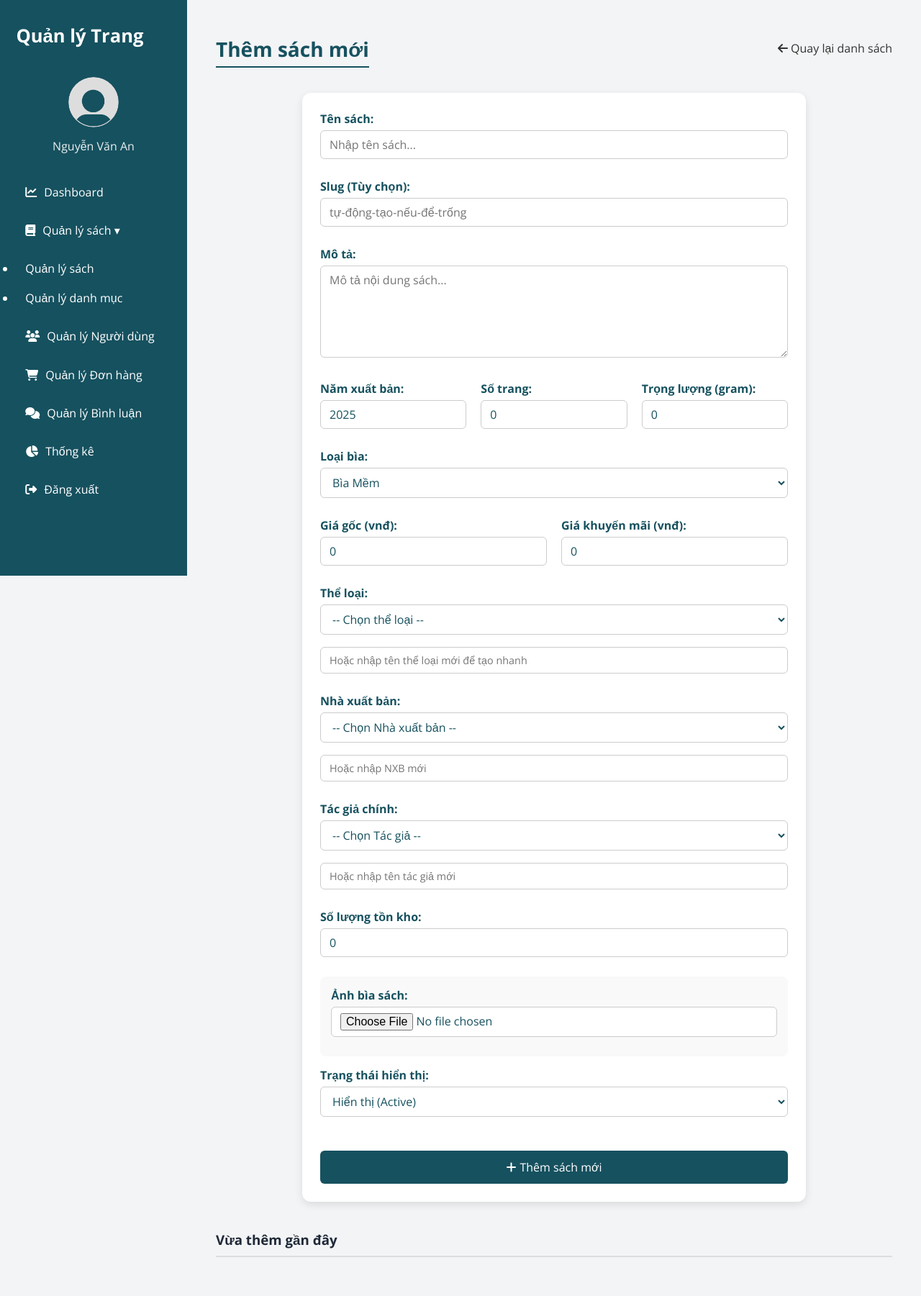
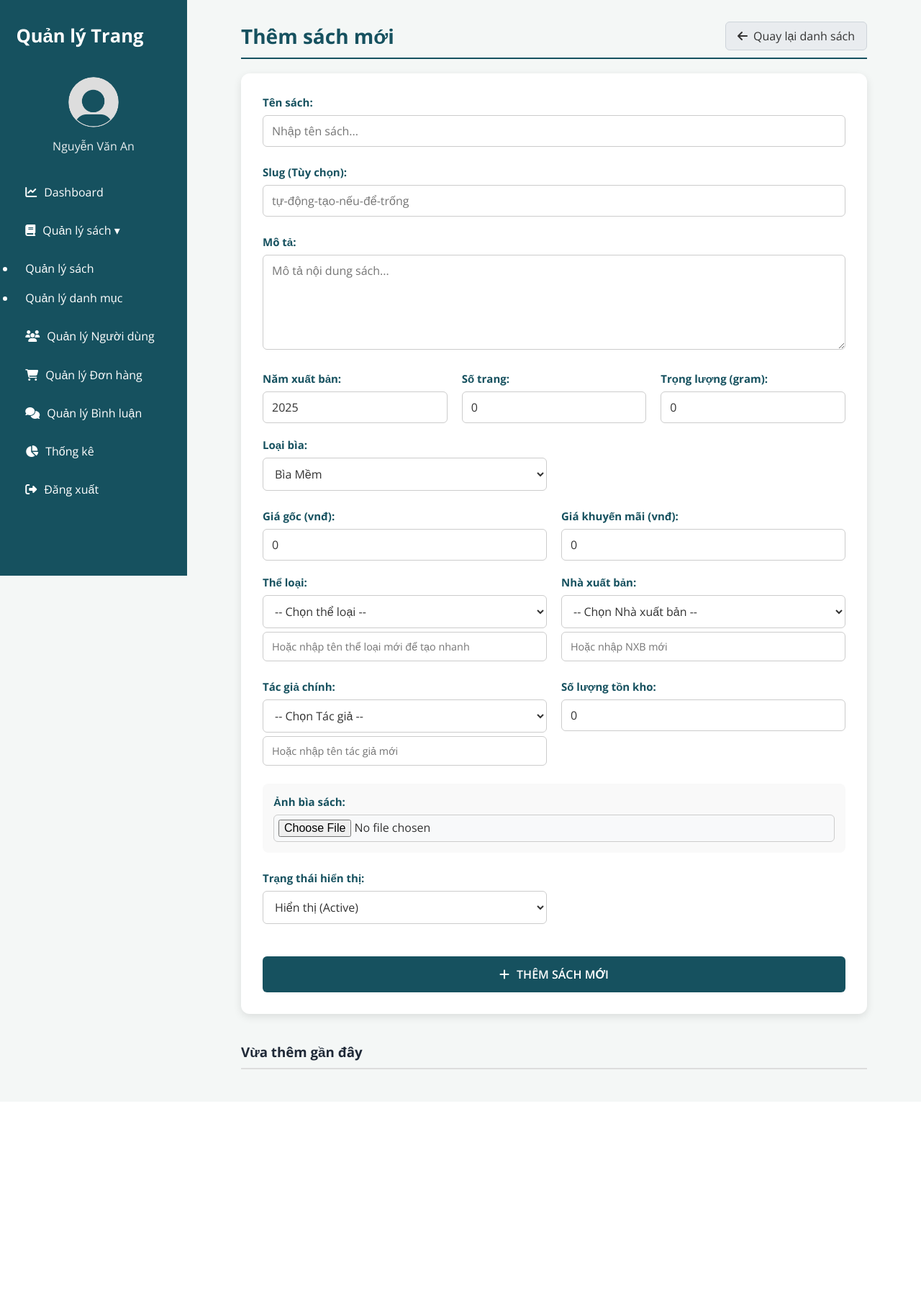
Before and after one commit to blummii/Babo-Bookstore-Website, a PHP site: page /Babo-Bookstore-Website/add_book.php in a window 1280 px wide. Shown: the whole page at 72% size. After the commit the page ends 1486 px from the top, so only its background shows below. Run offline with PHP 8.4, Linux system fonts and the light colour scheme; a user stored in the database is signed in; data comes from the database, SQL or seed files in the repository.

Commit message:
Update add_book.css

```diff
--- a/CSS/add_book.css
+++ b/CSS/add_book.css
@@ -1,196 +1,200 @@
-/* --- add_book.css --- */
+/* --- Cấu trúc chung --- */
+body {
+    background-color: #f4f7f6; /* Màu nền nhẹ */
+}
 
-/* --- Form chính --- */
-#add-book-form {
+.book-management {
     max-width: 900px;
-    margin: 20px auto;
-    padding: 25px;
+    margin: 30px auto;
+    padding: 0 15px;
+    font-family: "Segoe UI", sans-serif;
+}
+
+/* --- Header & Nút Quay lại --- */
+.header-container {
+    display: flex;
+    justify-content: space-between;
+    align-items: center;
+    margin-bottom: 20px;
+    padding-bottom: 10px;
+    border-bottom: 2px solid #16515fff;
+}
+
+.book-management h2 {
+    color: #16515fff;
+    font-size: 28px;
+    font-weight: bold;
+    margin: 0;
+}
+
+.btn-back {
+    display: inline-flex;
+    align-items: center;
+    gap: 8px;
+    padding: 8px 16px;
+    background-color: #e9ecef;
+    color: #16515fff;
+    text-decoration: none;
+    border-radius: 6px;
+    font-weight: 500;
+    transition: 0.3s;
+    border: 1px solid #ced4da;
+}
+
+.btn-back:hover {
+    background-color: #dee2e6;
+    color: #0f3e4a;
+}
+
+/* --- Form Container (Áp dụng cho cả Thêm và Sửa) --- */
+#add-book-form,
+#edit-book-form {
     background-color: #fff;
+    padding: 30px;
     border-radius: 12px;
     box-shadow: 0 4px 12px rgba(0,0,0,0.1);
+
+    /* Grid Layout: Chia 2 cột */
     display: grid;
     grid-template-columns: 1fr 1fr;
     gap: 20px;
-    font-family: "Segoe UI", sans-serif;
 }
 
-/* --- Label và input chung --- */
-#add-book-form label {
+/* --- Các nhóm Input --- */
+.form-group {
+    margin-bottom: 5px;
+}
+
+/* Những thành phần tràn hết 2 cột */
+.form-group:has(textarea),
+.form-group:has(input[name="title"]),
+.form-group:has(input[name="slug"]),
+.form-row,
+.form-group:has(input[type="file"]),
+button[type="submit"] {
+    grid-column: 1 / -1;
+}
+
+/* --- Label Styling --- */
+#add-book-form label,
+#edit-book-form label {
     display: block;
-    margin-bottom: 5px;
+    margin-bottom: 8px;
     font-weight: bold;
     color: #16515fff;
+    font-size: 15px;
 }
 
+/* --- Input Styling --- */
 #add-book-form input[type="text"],
 #add-book-form input[type="number"],
 #add-book-form input[type="file"],
+#add-book-form select,
 #add-book-form textarea,
-#add-book-form select {
+#edit-book-form input[type="text"],
+#edit-book-form input[type="number"],
+#edit-book-form input[type="file"],
+#edit-book-form select,
+#edit-book-form textarea {
     width: 100%;
-    padding: 8px 12px;
+    padding: 10px 12px;
     border-radius: 6px;
     border: 1px solid #ccc;
     font-size: 16px;
-    color: #16515fff;
+    color: #333;
     background-color: #fff;
-    transition: 0.3s;
-    margin-bottom: 12px;
+    transition: border-color 0.3s, box-shadow 0.3s;
+    box-sizing: border-box;
 }
 
+/* --- Focus Effect --- */
 #add-book-form input:focus,
 #add-book-form select:focus,
-#add-book-form textarea:focus {
+#add-book-form textarea:focus,
+#edit-book-form input:focus,
+#edit-book-form select:focus,
+#edit-book-form textarea:focus {
     border-color: #16515fff;
     outline: none;
+    box-shadow: 0 0 0 3px rgba(22, 81, 95, 0.1);
 }
 
 /* --- Textarea --- */
-#add-book-form textarea {
+#add-book-form textarea,
+#edit-book-form textarea {
     resize: vertical;
+    min-height: 100px;
 }
 
-/* --- Submit button --- */
-#add-book-form .btn-submit {
-    grid-column: 1 / -1;
-    padding: 12px 20px;
+/* --- Row chia cột nhỏ (Năm, Trang, Giá...) --- */
+.form-row {
+    display: flex;
+    gap: 20px;
+}
+
+.form-row > div {
+    flex: 1;
+}
+
+/* --- Ảnh bìa (Chỉ hiện ở trang Edit hoặc khi add xong) --- */
+#add-book-form img,
+#edit-book-form img {
+    margin-top: 10px;
+    border: 1px solid #ddd;
+    padding: 5px;
+    background: #fff;
+    border-radius: 4px;
+    box-shadow: 0 2px 5px rgba(0,0,0,0.05);
+}
+
+/* --- Input file custom --- */
+input[type="file"] {
+    padding: 6px !important;
+    background-color: #f8f9fa !important;
+}
+
+/* --- Nút Submit --- */
+#add-book-form .btn-submit,
+#edit-book-form .btn-submit {
+    margin-top: 15px;
+    padding: 14px 20px;
     background-color: #16515fff;
     color: #fff;
     border: none;
     border-radius: 6px;
     font-size: 16px;
-    font-weight: 500;
+    font-weight: 600;
+    text-transform: uppercase;
     cursor: pointer;
-    display: inline-flex;
+    display: flex;
     align-items: center;
     justify-content: center;
-    gap: 5px;
-    transition: 0.3s;
+    gap: 10px;
+    transition: background-color 0.3s;
+    width: 100%;
 }
 
-#add-book-form .btn-submit:hover {
+#add-book-form .btn-submit:hover,
+#edit-book-form .btn-submit:hover {
     background-color: #458298ff;
 }
 
-/* --- Thông báo lỗi và thành công --- */
-.error-messages, .success-message {
-    max-width: 900px;
-    margin: 10px auto;
-    padding: 12px 15px;
-    border-radius: 6px;
-    font-weight: 500;
+#add-book-form .btn-submit:disabled,
+#edit-book-form .btn-submit:disabled {
+    background-color: #ccc;
+    cursor: not-allowed;
 }
 
-.error-messages {
-    background-color: #ffe5e5;
-    color: #ff0000;
-}
-
-.success-message {
-    background-color: #d1e7dd;
-    color: #0f5132;
-}
-
-/* --- Tiêu đề h2 --- */
-.book-management h2 {
-    text-align: center;
-    margin: 25px 0 15px 0;
-    font-size: 28px;
-    font-weight: bold;
-    color: #16515fff;
-    border-bottom: 2px solid #16515fff;
-    padding-bottom: 5px;
-}
-
-/* --- Danh sách sách --- */
-#book-list {
-    max-width: 900px;
-    margin: 15px auto;
-    display: flex;
-    flex-direction: column;
-    gap: 12px;
-}
-
-#book-list .book-item {
-    padding: 12px 15px;
-    border: 1px solid #ccc;
-    border-radius: 8px;
-    background-color: #f9f9f9;
-}
-
-/* --- Responsive --- */
+/* --- Responsive Mobile --- */
 @media (max-width: 768px) {
-    #add-book-form {
+    #add-book-form,
+    #edit-book-form {
         grid-template-columns: 1fr;
         padding: 20px;
+    }
+
+    .form-row {
+        flex-direction: column;
         gap: 15px;
     }
-
-    #add-book-form .btn-submit {
-        width: 100%;
-    }
 }
-/* --- Form chính 1 cột --- */
-#add-book-form {
-    max-width: 700px;
-    margin: 20px auto;
-    padding: 25px;
-    background-color: #fff;
-    border-radius: 12px;
-    box-shadow: 0 4px 12px rgba(0,0,0,0.1);
-    display: flex;
-    flex-direction: column;
-    gap: 15px;
-    font-family: "Segoe UI", sans-serif;
-}
-
-#add-book-form label {
-    font-weight: bold;
-    color: #16515fff;
-}
-
-#add-book-form input[type="text"],
-#add-book-form input[type="number"],
-#add-book-form input[type="file"],
-#add-book-form select,
-#add-book-form textarea {
-    width: 100%;
-    padding: 8px 12px;
-    border-radius: 6px;
-    border: 1px solid #ccc;
-    font-size: 16px;
-    color: #16515fff;
-    background-color: #fff;
-    transition: 0.3s;
-}
-
-#add-book-form input:focus,
-#add-book-form select:focus,
-#add-book-form textarea:focus {
-    border-color: #16515fff;
-    outline: none;
-}
-
-#add-book-form textarea {
-    resize: vertical;
-}
-
-#add-book-form .btn-submit {
-    padding: 12px 20px;
-    background-color: #16515fff;
-    color: #fff;
-    border: none;
-    border-radius: 6px;
-    font-size: 16px;
-    font-weight: 500;
-    cursor: pointer;
-    display: inline-flex;
-    align-items: center;
-    justify-content: center;
-    gap: 5px;
-    transition: 0.3s;
-}
-
-#add-book-form .btn-submit:hover {
-    background-color: #458298ff;
-}
```
